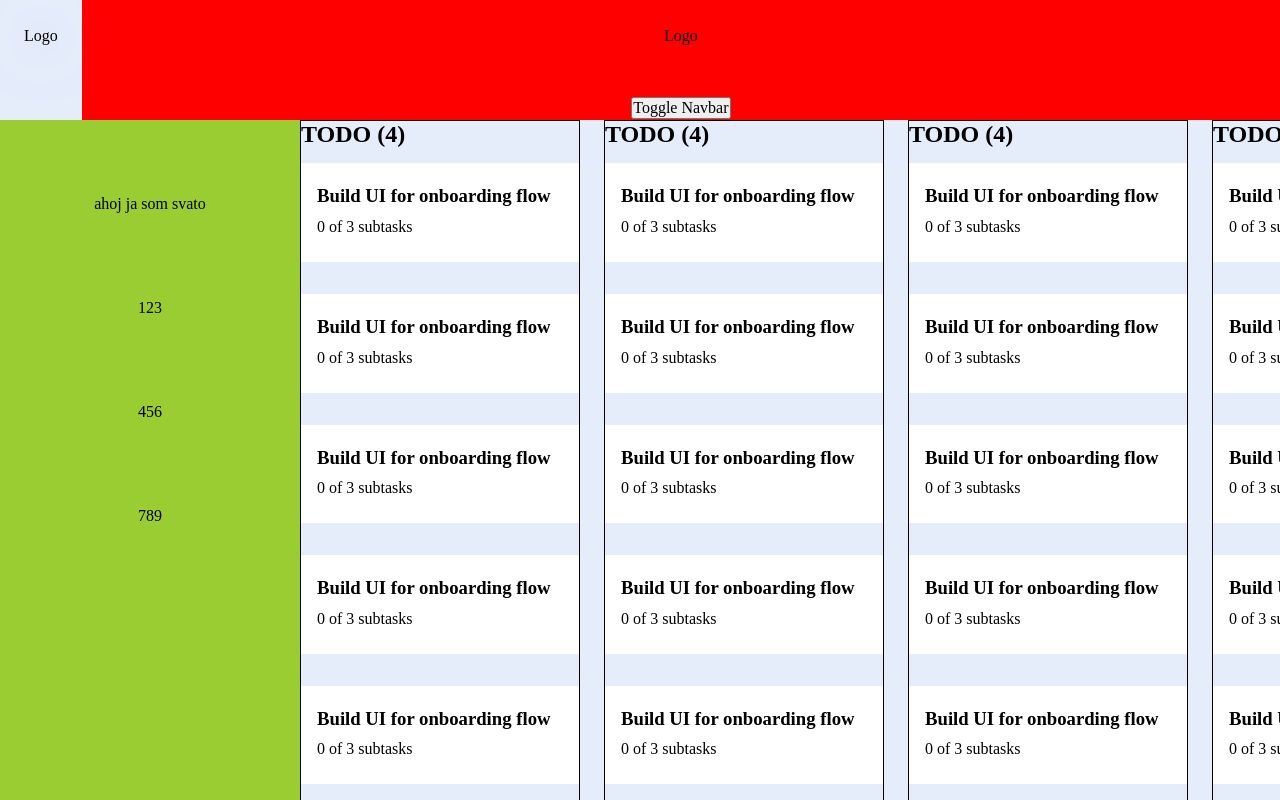
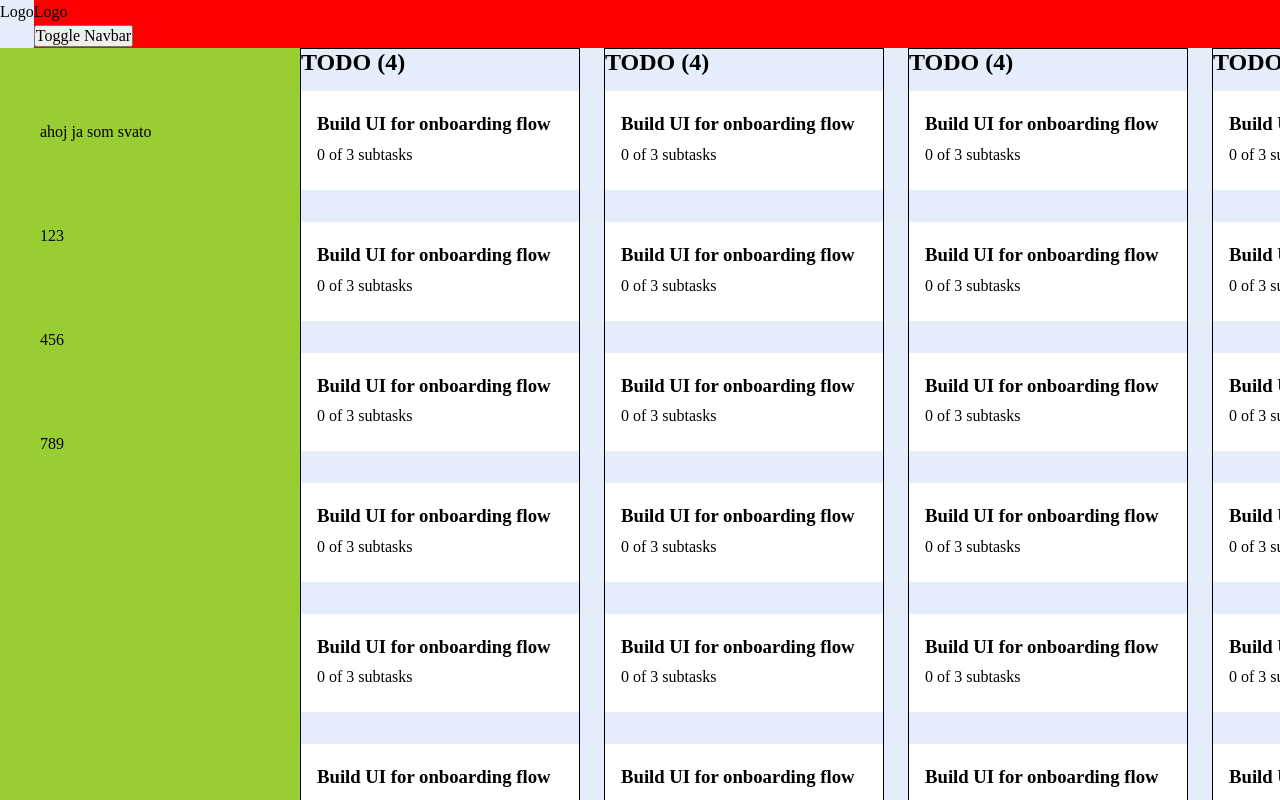
Before and after one commit to SVBSH/kanban-task-management-frontend, a React (Vite) app: page / in a window 1280 px wide. Shown: the top 800 px of the page. Built offline with nearby package versions, Linux system fonts and the light colour scheme.

Commit message:
add header component

```diff
--- a/src/App.jsx
+++ b/src/App.jsx
@@ -1,7 +1,7 @@
-import './App.css'
 import { useState } from 'react'
 import TaskGroup from './components/TaskGroup/TaskGroup'
 import Navigation from './components/Navigation/Navigation'
+import Header from './components/Header/Header'
 
 function App() {
   const [isNavOpen, setIsNavOpen] = useState(false)
@@ -12,10 +12,7 @@ function App() {
   return (
     <>
       <main className="main">
-        <header className="header">
-          <div className="logo">Logo</div>
-          <button onClick={handleToggleNav}>Toggle Navbar</button>
-        </header>
+        <Header handleToggleNav={handleToggleNav} />
         <div className="logo">Logo</div>
         <div className="content">
           <Navigation isNavOpen={isNavOpen} setIsNavOpen={setIsNavOpen} />
--- /dev/null
+++ b/src/components/Header/Header.jsx
@@ -0,0 +1,12 @@
+import styles from './header.module.css'
+
+const Header = ({ handleToggleNav }) => {
+  return (
+    <header className={styles.header}>
+      <div className={styles['header-logo']}>Logo</div>
+      <button onClick={handleToggleNav}>Toggle Navbar</button>
+    </header>
+  )
+}
+
+export default Header
--- /dev/null
+++ b/src/components/Header/header.module.css
@@ -0,0 +1,11 @@
+.header {
+  grid-column: 2;
+  grid-row: 1;
+  background-color: red;
+}
+
+.header-logo {
+  width: 100%;
+  grid-row: 1;
+  grid-column: 1;
+}
--- a/src/index.css
+++ b/src/index.css
@@ -90,13 +90,9 @@ textarea:not([rows]) {
 :target {
   scroll-margin-block: 5ex;
 }
-#root {
-  width: 100%;
-  margin: 0;
-  padding: 0;
-}
 
 .main {
+  height: 100vh;
   position: relative;
   display: grid;
   grid-template-columns: max-content 1fr;
@@ -104,21 +100,10 @@ textarea:not([rows]) {
   background-color: hsl(221, 69%, 94%);
 }
 
-.header {
-  grid-column: 2;
-  grid-row: 1;
-  background-color: red;
-}
-
 .content {
   display: grid;
   grid-column: 1/-1;
   width: 100%;
-}
-
-.logo {
-  grid-row: 1;
-  grid-column: 1;
 }
 
 @media (min-width: 768px) {
```
